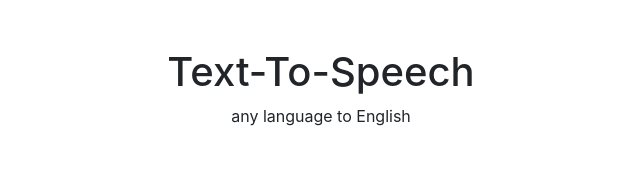
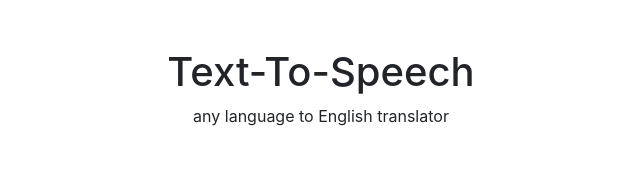
Before and after one commit to prathap1041220272/any-other-language-to-english-voice-translater, a website: page views/index.html in a window 1280 px wide. Shown: the top 173 px of the page, without its empty margins (319-959 px from the left). Drawn offline with nearby package versions, Linux system fonts and the light colour scheme; no server answers; files whose address does not match are found by name.

Commit message:
modified the file

```diff
--- a/views/index.html
+++ b/views/index.html
@@ -4,7 +4,7 @@
     <meta charset="utf-8">
     <meta http-equiv="X-UA-Compatible" content="IE=edge,chrome=1">
     <meta name="viewport" content="width=device-width">
-    <title>Text-To-Speech(any language to English)</title>
+    <title>Text-To-Speech(any language to English translator)</title>
     <link rel="stylesheet" href="https://maxcdn.bootstrapcdn.com/bootstrap/4.1.3/css/bootstrap.min.css">
     <script src="https://ajax.googleapis.com/ajax/libs/jquery/3.3.1/jquery.min.js"></script>
     <script src="https://cdnjs.cloudflare.com/ajax/libs/popper.js/1.14.3/umd/popper.min.js"></script>
@@ -13,7 +13,7 @@
 
   <body>
     <h1 class="mt-5 text-center">Text-To-Speech</h1>
-    <p class="text-center">any language to English</p>
+    <p class="text-center">any language to English translator</p>
     <div class="row justify-content-center mt-5">
       <div class="col-md-4">
         <form class="pure-form">
```
